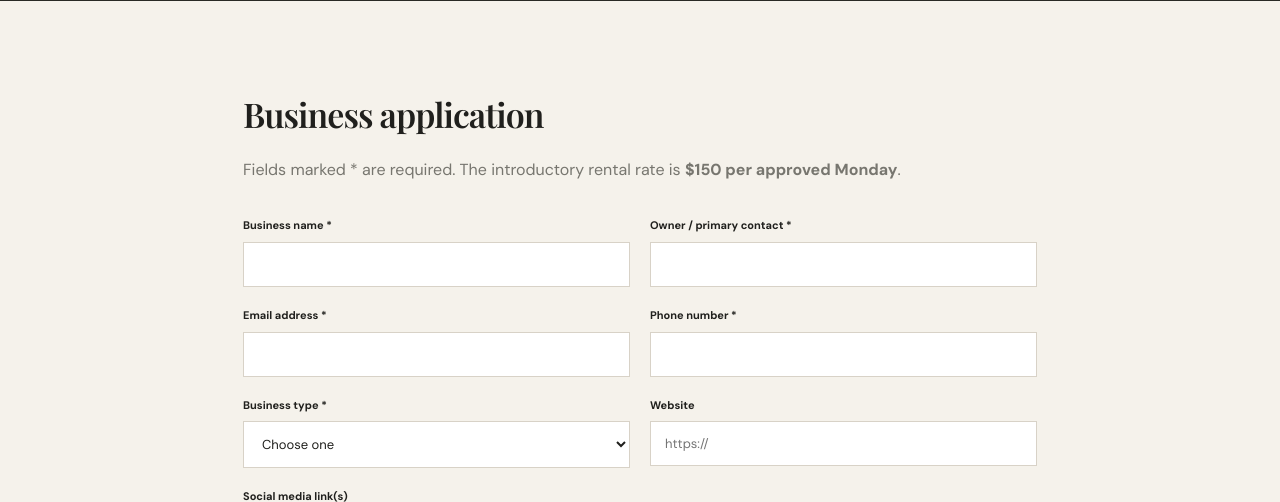
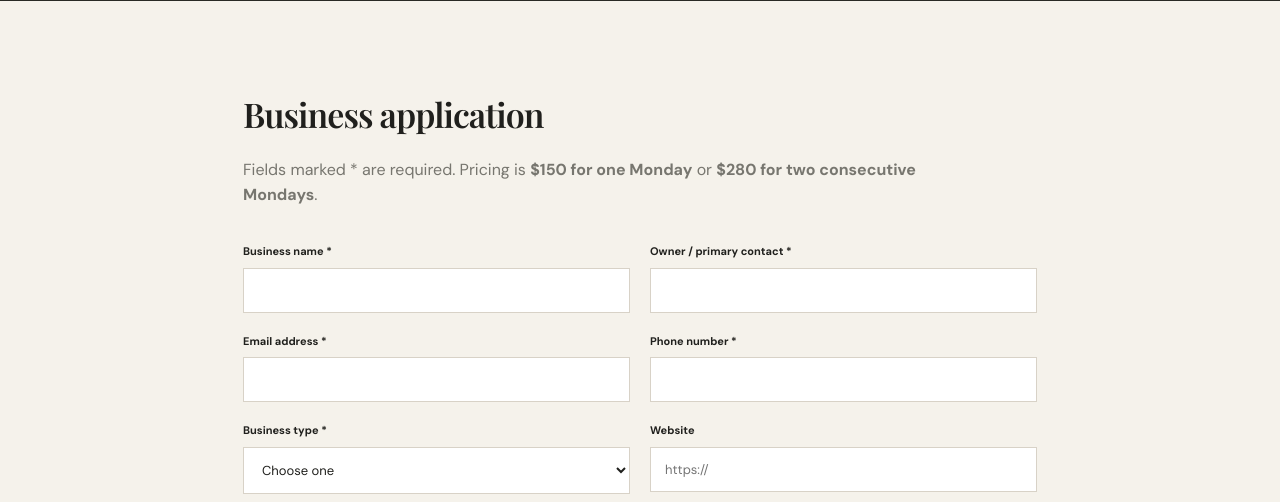
Before and after one commit to jarzenskimichael/Ghost-Kitchen, a Flask app: page /apply in a window 1280 px wide. Shown: the part 498-1000 px from the top of the page. Run offline with Flask 3, Linux system fonts and the light colour scheme; data comes from the database, SQL or seed files in the repository; data that the repository does not hold is empty.

Commit message:
Add configurable two-Monday package pricing (#9)
* Add configurable two-Monday package pricing

* Add separate organizer pricing fields for single and two-Monday bookings

* Show discounted package pricing in organizer approval and payment tracking

* Display single-day and two-Monday package rates on homepage

* Explain two-Monday package pricing in program details

* Show single and package pricing on vendor application

* Set initial two-Monday package price to $280

```diff
--- a/mvp-ghost-kitchen/app/routes.py
+++ b/mvp-ghost-kitchen/app/routes.py
@@ -93,6 +93,22 @@ def rental_rate():
     return int(item.value) if item else current_app.config["RENTAL_RATE"]
 
 
+def rotation_rate():
+    item = Setting.query.filter_by(key="rotation_rate").first()
+    return int(item.value) if item else 280
+
+
+def rental_total_for_dates(dates):
+    """Price each session as one Monday or a pair of consecutive Mondays."""
+    sessions = []
+    for monday in sorted(set(dates)):
+        if not sessions or (monday - sessions[-1][-1]).days != 7:
+            sessions.append([monday])
+        else:
+            sessions[-1].append(monday)
+    return sum(rotation_rate() if len(session) == 2 else rental_rate() for session in sessions)
+
+
 def ensure_rotations(months=15):
     today = date.today()
     # Anchor every-other-Monday blocks to the first Monday on or after today.
@@ -169,6 +185,7 @@ def inject_globals():
     return {
         "business_name": current_app.config["BUSINESS_NAME"],
         "rental_rate": rental_rate(),
+        "rotation_rate": rotation_rate(),
     }
 
 
@@ -527,8 +544,11 @@ def admin_application(application_id):
                 person.published = request.form.get("published") == "yes"
                 db.session.commit()
                 dates_text = ", ".join(slot.monday_date.strftime("%B %-d, %Y") for slot in selected)
-                total = rental_rate() * len(selected)
-                body = f"Hi {person.owner_name}, your application for {person.business_name} is approved for {dates_text}. Total rental: ${total} (${rental_rate()} per Monday)."
+                total = rental_total_for_dates([slot.monday_date for slot in selected])
+                body = (f"Hi {person.owner_name}, your application for {person.business_name} "
+                        f"is approved for {dates_text}. Total rental: ${total}. "
+                        f"Pricing is ${rental_rate()} for one Monday or ${rotation_rate()} "
+                        "for two consecutive Mondays.")
                 send_notice(person.email, "MVP Ghost Kitchen application approved", body)
                 notify_organizer(f"Approved: {person.business_name}", f"Dates: {dates_text}")
                 flash("Application approved and Monday date(s) assigned.", "success")
@@ -578,7 +598,7 @@ def admin_application(application_id):
                         f"for the two-Monday rotation beginning "
                         f"{rotation.start_date.strftime('%B %-d, %Y')} and continuing "
                         f"{rotation.second_date.strftime('%B %-d, %Y')}. The rental fee "
-                        f"is ${rental_rate() * 2} total. MVP will follow up with the "
+                        f"is ${rotation_rate()} total. MVP will follow up with the "
                         "remaining operating details and payment instructions.\n\n"
                         "Merriman Valley Pizza"
                     ),
@@ -655,7 +675,12 @@ def admin_application(application_id):
 
     return render_template(
         "admin_application.html", person=person, monday_slots=monday_slots,
-        requested_monday_ids={item.slot_id for item in MondayRequest.query.filter_by(application_id=person.id).all()}
+        requested_monday_ids={item.slot_id for item in MondayRequest.query.filter_by(application_id=person.id).all()},
+        expected_total=(rental_total_for_dates([slot.monday_date for slot in person.monday_slots])
+                        if person.monday_slots else
+                        rental_total_for_dates([item.slot.monday_date for item in person.monday_requests if item.slot])
+                        if person.monday_requests else
+                        (rotation_rate() if person.assigned_rotation_id else 0))
     )
 
 
@@ -817,22 +842,21 @@ def admin_settings():
     if request.method == "POST":
         try:
             amount = int(request.form.get("rental_rate", "150"))
-            if amount < 0 or amount > 10000:
+            package_amount = int(request.form.get("rotation_rate", "280"))
+            if any(value < 0 or value > 10000 for value in (amount, package_amount)):
                 raise ValueError()
-
-            setting = Setting.query.filter_by(key="rental_rate").first()
-            if not setting:
-                setting = Setting(key="rental_rate", value=str(amount))
-                db.session.add(setting)
-            else:
-                setting.value = str(amount)
-
+            for key, value in (("rental_rate", amount), ("rotation_rate", package_amount)):
+                setting = Setting.query.filter_by(key=key).first()
+                if not setting:
+                    db.session.add(Setting(key=key, value=str(value)))
+                else:
+                    setting.value = str(value)
             db.session.commit()
-            flash("Rental rate updated.", "success")
+            flash("Rental pricing updated.", "success")
         except ValueError:
             flash("Enter a valid rental amount.", "error")
 
-    return render_template("admin_settings.html", rate=rental_rate())
+    return render_template("admin_settings.html", rate=rental_rate(), rotation_rate=rotation_rate())
 
 
 @bp.route("/admin/applications/<int:application_id>/payment", methods=["POST"])
--- a/mvp-ghost-kitchen/app/templates/admin_settings.html
+++ b/mvp-ghost-kitchen/app/templates/admin_settings.html
@@ -1 +1 @@
-{% extends "base.html" %}{% block title %}Program Settings{% endblock %}{% block content %}<section class="admin-wrap"><div class="admin-top"><div><p class="eyebrow">PRIVATE ORGANIZER AREA</p><h1>Program settings</h1></div><a class="text-link" href="{{ url_for('main.admin_logout') }}">Log out</a></div><div class="admin-nav"><a href="{{ url_for('main.admin_dashboard') }}">Applications</a><a href="{{ url_for('main.admin_rotations') }}">Rotations</a><a class="active" href="{{ url_for('main.admin_settings') }}">Settings</a></div><div class="settings-card"><h2>Rental pricing</h2><p class="muted">Change the introductory rental rate without editing application code. This is the price per Monday; a two-Monday rotation is twice this amount.</p><form method="post" class="stack-form"><input type="hidden" name="csrf_token" value="{{ csrf_token() }}"><label>Rental fee per Monday ($)<input type="number" name="rental_rate" min="0" max="10000" value="{{ rate }}" required></label><div class="price-preview">Two-Monday rotation: <strong>${{ rate * 2 }}</strong></div><button class="button button-dark">Save pricing</button></form></div></section>{% endblock %}
+{% extends "base.html" %}{% block title %}Program Settings{% endblock %}{% block content %}<section class="admin-wrap"><div class="admin-top"><div><p class="eyebrow">PRIVATE ORGANIZER AREA</p><h1>Program settings</h1></div><a class="text-link" href="{{ url_for('main.admin_logout') }}">Log out</a></div><div class="admin-nav"><a href="{{ url_for('main.admin_dashboard') }}">Applications</a><a href="{{ url_for('main.admin_rotations') }}">Rotations</a><a class="active" href="{{ url_for('main.admin_settings') }}">Settings</a></div><div class="settings-card"><h2>Rental pricing</h2><p class="muted">Set the standard price for one Monday and a separate package price for two consecutive Mondays. The two-Monday price applies to each back-to-back pair in a booking.</p><form method="post" class="stack-form"><input type="hidden" name="csrf_token" value="{{ csrf_token() }}"><label>Single Monday ($)<input type="number" name="rental_rate" min="0" max="10000" value="{{ rate }}" required></label><label>Two-Monday rotation ($)<input type="number" name="rotation_rate" min="0" max="10000" value="{{ rotation_rate }}" required></label><div class="price-preview">Current pricing: <strong>${{ rate }}</strong> for one Monday · <strong>${{ rotation_rate }}</strong> for two consecutive Mondays{% if rate * 2 > rotation_rate %}<br><small>Package savings: ${{ rate * 2 - rotation_rate }}</small>{% endif %}</div><button class="button button-dark">Save pricing</button></form></div></section>{% endblock %}
--- a/mvp-ghost-kitchen/app/templates/apply.html
+++ b/mvp-ghost-kitchen/app/templates/apply.html
@@ -1,6 +1,6 @@
 {% extends "base.html" %}{% block title %}Apply{% endblock %}{% block content %}
 <section class="page-hero compact"><p class="eyebrow">YOUR MONDAY STARTS HERE</p><h1>Apply to the<br><em>Ghost Kitchen.</em></h1><p>Tell us what you're building. Applications are reviewed by Chef MJ's Feel Good BBQ LLC, the registered business operating the MVP Ghost Kitchen at Merriman Valley Pizza. Submitting this form does not reserve a date.</p></section>
-<section class="section form-section"><div class="form-intro"><h2>Business application</h2><p class="muted">Fields marked * are required. The introductory rental rate is <strong>${{ rental_rate }} per approved Monday</strong>.</p></div>
+<section class="section form-section"><div class="form-intro"><h2>Business application</h2><p class="muted">Fields marked * are required. Pricing is <strong>${{ rental_rate }} for one Monday</strong> or <strong>${{ rotation_rate }} for two consecutive Mondays</strong>.</p></div>
 <form method="post" enctype="multipart/form-data" class="application-form">
 <input type="hidden" name="csrf_token" value="{{ csrf_token() }}">
 <div class="form-grid">
@@ -22,7 +22,7 @@
 <label class="full">Food photos or sample menu (optional)<input type="file" name="food_photo" accept=".jpg,.jpeg,.png,.webp,.pdf"><small class="field-help">JPG, PNG, WEBP, or PDF · 12 MB maximum</small></label>
 <div class="full"><strong>Preferred Monday sessions</strong><p class="field-help" style="font-size: 1.1rem; line-height: 1.6;">Request up to 3 separate sessions during the season. Each session can be one Monday or two back-to-back Mondays. Sessions can be in different months. You may request dates, but they are not reserved unless MVP approves them.</p><p class="field-help" style="font-size: 1.05rem; line-height: 1.5;" id="session-selection-status" aria-live="polite">Choose up to three sessions (up to six Mondays total).</p><div class="date-choice-list">{% for slot in monday_slots %}<label class="check-label"><input type="checkbox" name="preferred_mondays" value="{{ slot.id }}" data-date="{{ slot.monday_date.isoformat() }}"> {{ slot.monday_date.strftime('%A, %B %-d, %Y') }}</label>{% else %}<p class="muted">No dates are currently available to request.</p>{% endfor %}</div></div>
 </div>
-<div class="form-consent"><label class="check-label"><input type="checkbox" required> I understand this is an application, not a reservation, and that MVP must approve my business, menu, and dates.</label><label class="check-label"><input type="checkbox" required> I understand the introductory rental rate is ${{ rental_rate }} per approved Monday, subject to final written terms.</label></div>
+<div class="form-consent"><label class="check-label"><input type="checkbox" required> I understand this is an application, not a reservation, and that MVP must approve my business, menu, and dates.</label><label class="check-label"><input type="checkbox" required> I understand the rental pricing is ${{ rental_rate }} for one Monday or ${{ rotation_rate }} for two consecutive Mondays, subject to final written terms.</label></div>
 <button class="button button-dark" type="submit">Submit application <span>→</span></button>
 <script>
 document.addEventListener("DOMContentLoaded", function () {
--- a/mvp-ghost-kitchen/app/templates/home.html
+++ b/mvp-ghost-kitchen/app/templates/home.html
@@ -14,7 +14,7 @@
   <div class="section-kicker">MORE THAN KITCHEN SPACE</div>
   <div class="intro-grid"><h2>A place to start<br>without starting<br>from scratch.</h2><div><p class="large-copy">We believe good food deserves a chance to find its people. The MVP Ghost Kitchen at Merriman Valley Pizza gives food entrepreneurs the opportunity to operate from a commercial kitchen on select Mondays, introduce their concept to new customers, and build momentum.</p><p>Whether you're an established food business testing a new menu or an emerging entrepreneur ready for your first service, this is a chance to get cooking.</p></div></div>
 </section>
-<section class="dark-band"><div class="dark-band-inner"><div><p class="eyebrow">SIMPLE, EXCLUSIVE, FOCUSED</p><h2>One kitchen.<br>One operator.<br>Your Monday.</h2></div><div class="rate-card"><span>INTRODUCTORY RENTAL RATE</span><strong>${{ rental_rate }}</strong><small>PER MONDAY</small><hr><p>$ {{ rental_rate * 2 }} for two approved Mondays</p><small>No percentage of your sales.</small></div></div></section>
+<section class="dark-band"><div class="dark-band-inner"><div><p class="eyebrow">SIMPLE, EXCLUSIVE, FOCUSED</p><h2>One kitchen.<br>One operator.<br>Your Monday.</h2></div><div class="rate-card"><span>INTRODUCTORY RENTAL RATE</span><strong>${{ rental_rate }}</strong><small>ONE MONDAY</small><hr><p>$ {{ rotation_rate }} for two consecutive Mondays</p>{% if rental_rate * 2 > rotation_rate %}<small>Save ${{ rental_rate * 2 - rotation_rate }} with the two-Monday package.</small>{% endif %}<small>No percentage of your sales.</small></div></div></section>
 <section class="section steps-section"><div class="section-kicker">HOW IT WORKS</div><h2>Four steps to your<br>first service.</h2><div class="step-grid"><article><b>01</b><h3>Apply</h3><p>Tell us about your business, food, menu, and what you need from the kitchen.</p></article><article><b>02</b><h3>Get reviewed</h3><p>Chef MJ&#39;s Feel Good BBQ LLC personally reviews every application. Submitting an application does not reserve a date.</p></article><article><b>03</b><h3>Get your dates</h3><p>MVP approves one or more individual Monday dates.</p></article><article><b>04</b><h3>Make it yours</h3><p>Bring your ingredients, your team, and your customers. Run your own Monday service.</p></article></div><a class="button button-dark" href="{{ url_for('main.how_it_works') }}">Explore the program <span>→</span></a></section>
 <section class="section availability-section"><div class="section-kicker">PLAN AHEAD</div><div class="section-heading-row"><h2>Upcoming opportunities</h2><a class="text-link" href="{{ url_for('main.calendar') }}">View full calendar →</a></div><div class="rotation-grid">{% for slot in upcoming %}<div class="rotation-card"><span>AVAILABLE MONDAY</span><strong>{{ slot.monday_date.strftime('%A, %b %-d, %Y') }}</strong><small>One Monday service</small></div>{% else %}<p>New dates are being prepared. Check back soon.</p>{% endfor %}</div></section>
 {% if featured %}<section class="section operator-section"><div class="section-heading-row"><div><div class="section-kicker">MEET THE COMMUNITY</div><h2>In the kitchen.</h2></div><a class="text-link" href="{{ url_for('main.operators') }}">Meet all operators →</a></div><div class="operator-grid">{% for p in featured %}<a class="operator-card" href="{{ url_for('main.operator_detail', application_id=p.id) }}"><span>FEATURED OPERATOR</span><h3>{{ p.business_name }}</h3><p>{{ p.description[:150] }}{% if p.description|length > 150 %}…{% endif %}</p></a>{% endfor %}</div></section>{% endif %}
--- a/mvp-ghost-kitchen/app/templates/how_it_works.html
+++ b/mvp-ghost-kitchen/app/templates/how_it_works.html
@@ -1,6 +1,6 @@
 {% extends "base.html" %}{% block title %}How It Works{% endblock %}{% block content %}
 <section class="page-hero"><p class="eyebrow">THE DETAILS</p><h1>How the program<br><em>works.</em></h1><p>A straightforward opportunity for food entrepreneurs to operate from the MVP kitchen on Mondays.</p></section>
-<section class="section narrow"><h2>One operator. Your chosen Monday(s).</h2><p>Each approved date gives one business exclusive use of the designated ghost kitchen space for that Monday service. Vendors may request one Monday or several individual Mondays. Each date is reviewed and assigned separately.</p><div class="info-highlight"><strong>Simple per-date pricing</strong><span>${{ rental_rate }} per approved Monday. Flat rental fee. No percentage of sales.</span></div>
+<section class="section narrow"><h2>One operator. Your chosen Monday(s).</h2><p>Each approved date gives one business exclusive use of the designated ghost kitchen space for that Monday service. Vendors may request one Monday or several individual Mondays. Each date is reviewed and assigned separately.</p><div class="info-highlight"><strong>Simple, flexible pricing</strong><span>${{ rental_rate }} for one Monday, or ${{ rotation_rate }} for two consecutive Mondays. Flat rental fee. No percentage of sales.</span></div>
 <h2>Who should apply?</h2><p>Food trucks, caterers, pop-ups, established food businesses, and entrepreneurs developing a new concept are welcome to apply. Every concept is reviewed individually.</p>
 <h2>What happens after you apply?</h2><ol class="number-list"><li>Submit your business information, concept, proposed menu, and preferred dates.</li><li>MVP reviews your application, menu, equipment needs, and requested dates.</li><li>If approved, MVP confirms each approved Monday and the total rental fee.</li><li>Payment and required documentation, including proof of liability insurance, must be completed before the first service.</li></ol>
 <h2>What should operators plan to provide?</h2><p>Operators should plan to bring their own ingredients, supplies, staff, and any specialty equipment they need. Access to MVP equipment is subject to prior approval. Operators are responsible for following all applicable food-safety requirements and the kitchen's cleaning and operating procedures.</p>
```
Also changed, not shown: mvp-ghost-kitchen/app/templates/admin_application.html (+2 -2 lines).
